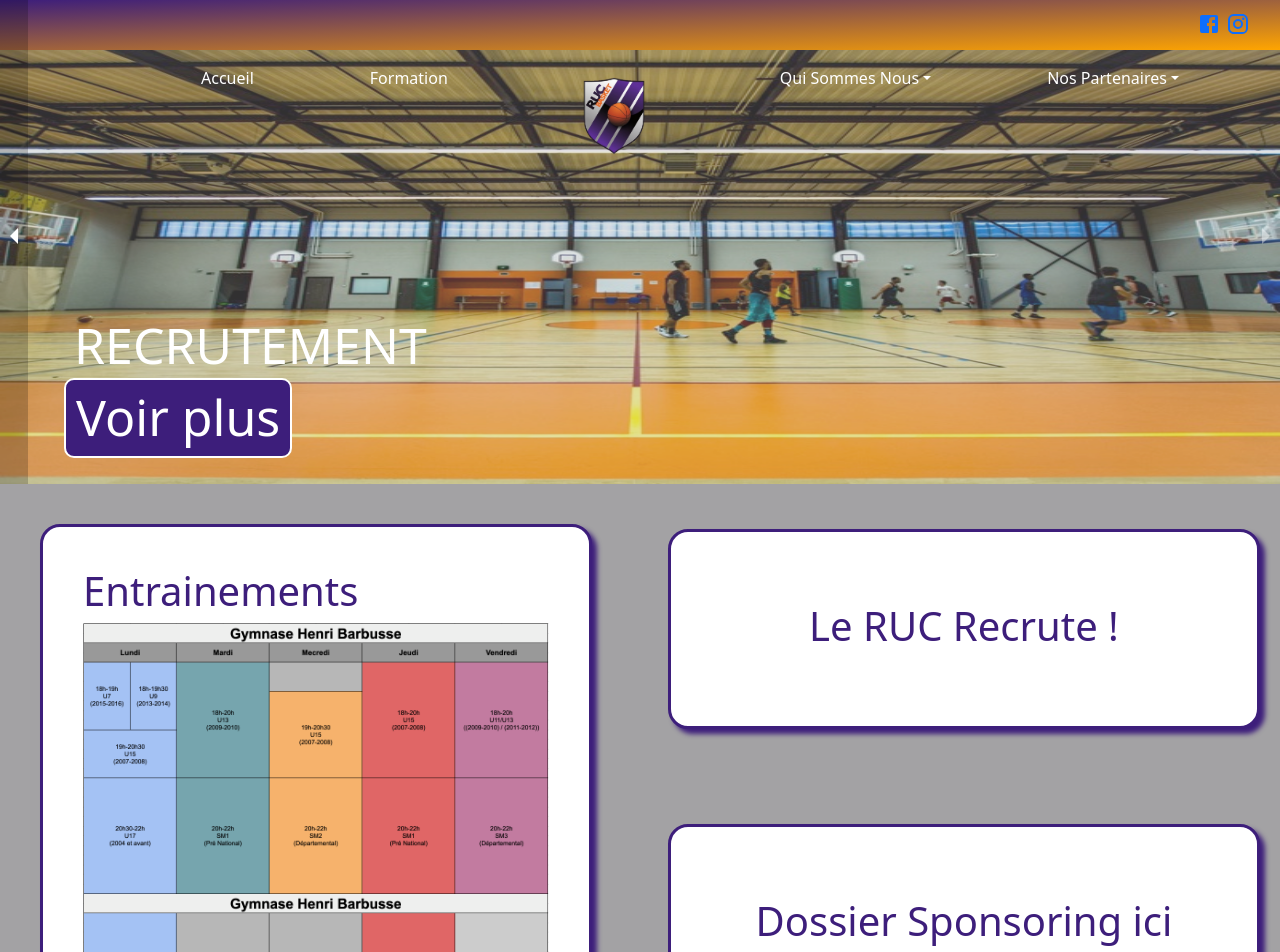
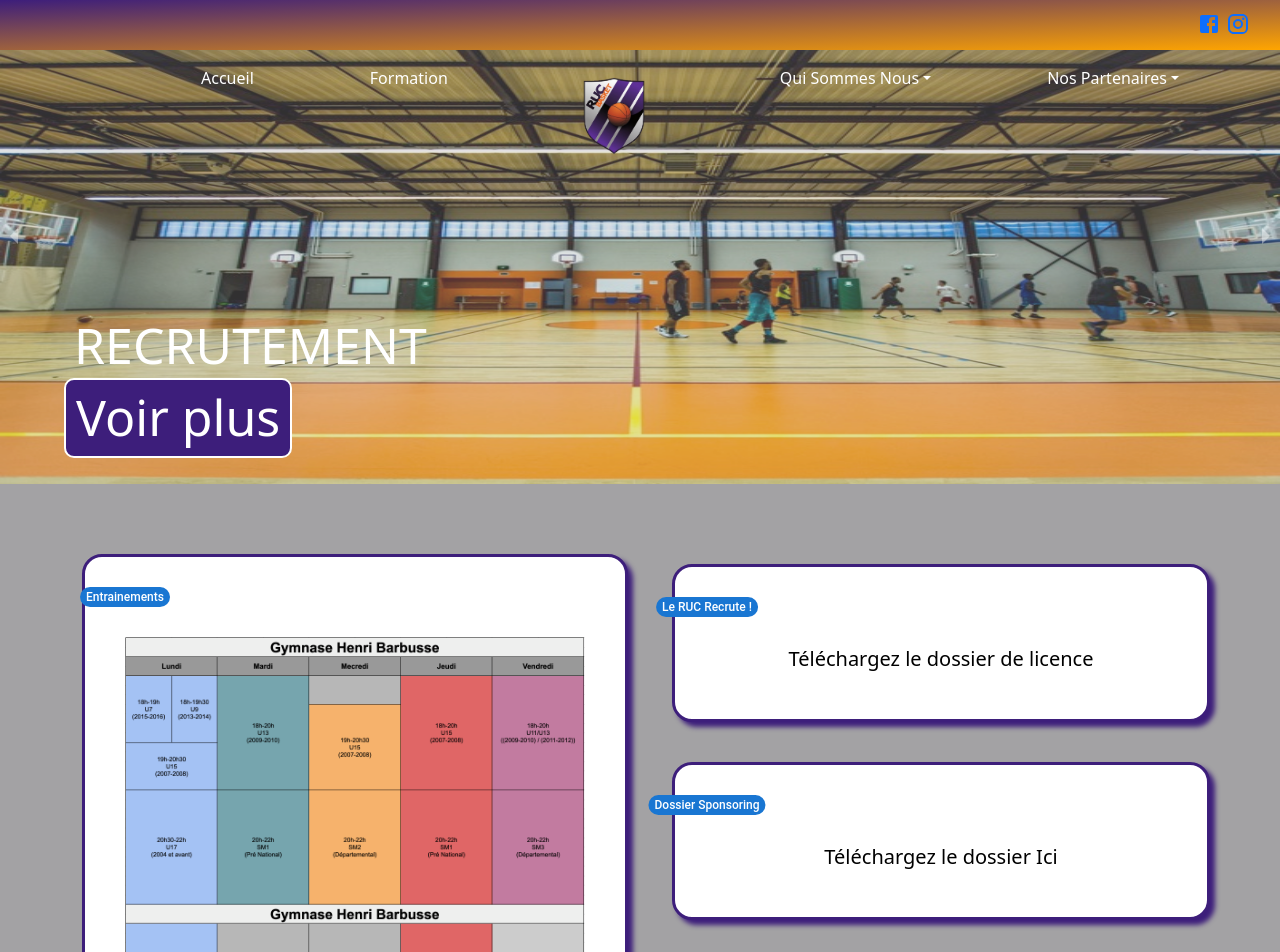
Before and after one commit to warlo51/NextRucb, a Next.js app: page / in a window 1280 px wide. Shown: the top 952 px of the page. Built offline with nearby package versions, Linux system fonts and the light colour scheme.

Commit message:
fix: add @number of issue to functionnal tests

```diff
--- a/components/Actualite.tsx
+++ b/components/Actualite.tsx
@@ -1,6 +1,10 @@
+import { Badge } from "@mui/material";
+
 export default function Actualite() {
     return (
-        <h1>Le RUC Recrute !</h1>
-
+        <div className="divActualite">
+        <Badge badgeContent={"Le RUC Recrute !"} color="primary" anchorOrigin={{vertical: 'top',horizontal: 'left'}} style={{marginBottom:"40px",marginLeft:"20px"}} />
+        <h5><a style={{color:"black"}} href="" download=''>Téléchargez le dossier de licence</a></h5>
+        </div>
     );
 }
--- a/components/Horaires.tsx
+++ b/components/Horaires.tsx
@@ -1,10 +1,11 @@
+import { Badge } from "@mui/material";
 import { Table } from "react-bootstrap";
 
 export default function Horaires() {
     return (
 
        <div className="divHoraires">
-         <h1>Entrainements</h1>
+        <Badge badgeContent={"Entrainements"} color="primary" anchorOrigin={{vertical: 'top',horizontal: 'left'}} style={{marginBottom:"40px"}} />
         <img src="../HorairesEntrainements.png"/>
        </div>
 
--- a/components/Sponsors.tsx
+++ b/components/Sponsors.tsx
@@ -1,9 +1,10 @@
 import PictureAsPdfIcon from '@mui/icons-material/PictureAsPdf';
+import { Badge } from '@mui/material';
 export default function Sponsors() {
     return (
-        <>
-            <a href="../Sponsoring.pdf" download='../Sponsoring.pdf'><h1>Dossier Sponsoring ici</h1></a>
-
-        </>
+        <div className="divSponsors">
+        <Badge badgeContent={"Dossier Sponsoring"} color="primary" anchorOrigin={{vertical: 'top',horizontal: 'left'}} style={{marginBottom:"40px",marginLeft:"20px"}} />
+        <h5><a style={{color:"black"}} href="../Sponsoring.pdf" download='../Sponsoring.pdf'>Téléchargez le dossier Ici</a></h5>
+        </div>
     );
 }
--- a/pages/index.tsx
+++ b/pages/index.tsx
@@ -1,9 +1,9 @@
-import { Grid } from '@mui/material'
+import { Box, Grid } from '@mui/material'
 import type { NextPage } from 'next'
 import Head from 'next/head'
 import Image from 'next/image'
 import Link from 'next/link'
-import { Button } from 'react-bootstrap'
+import { Button, Col, Container, Row } from 'react-bootstrap'
 import Actualite from '../components/Actualite'
 import BandeauIMG from '../components/BandeauIMG'
 import Horaires from '../components/Horaires'
@@ -16,17 +16,15 @@ const Home: NextPage = () => {
   return (
     <Layout>
    <BandeauIMG/>
-   <Grid container spacing={2}>
-    <Grid item xs={12} md={6}>
-    <Horaires/>
-    </Grid>
-    <Grid item xs={12} md={6}>
-    <div className="BoxInfo">
-      <Actualite/>
-      <Sponsors/>
-     </div>
-    </Grid>
-   </Grid>
+   <Container className="containerActu">
+    <Row>
+      <Col xs={12} sm={6}><Horaires/></Col>
+      <Col xs={12} sm={6}>
+        <Row id="rowActu"><Actualite/></Row>
+        <Row id="rowActu"><Sponsors/></Row>
+      </Col>
+    </Row>
+    </Container>
  </Layout>
   );
 }
--- a/styles/globals.css
+++ b/styles/globals.css
@@ -8,6 +8,13 @@ a:link
 }
 #__next{
   background-color: #a3a2a4;
+}
+.css-5x2uyw-MuiBadge-badge{
+  width: 300px;
+  height: 40px;
+  font-size: 18px;
+  margin-left: 100px;
+  background-color: #dc8d32;
 }
 /* HEADER */
 .Header ul{
@@ -166,6 +173,14 @@ z-index: 2;
   color:white;
   cursor: pointer;
 }
+.containerActu{
+  padding:40px;
+  text-align:center;
+}
+#rowActu{
+  margin-top:40px;
+  margin-left:20px;
+}
 /* divHoraire */
 
 .divHoraires{
@@ -175,11 +190,28 @@ z-index: 2;
   background-color: #fff;
   box-shadow: 5px 5px 5px #3d1e7b;
   padding: 40px;
-  margin: 40px;
+  margin-top: 30px;
   border-radius: 20px;
 }
-.divHoraires h1{
-  color: #3d1e7b;
+.divActualite{
+  display: flex;
+  flex-direction: column;
+  border:solid #3d1e7b;
+  background-color: #fff;
+  box-shadow: 5px 5px 5px #3d1e7b;
+  padding: 40px;
+  margin-top: 30px;
+  border-radius: 20px;
+}
+.divSponsors{
+  display: flex;
+  flex-direction: column;
+  border:solid #3d1e7b;
+  background-color: #fff;
+  box-shadow: 5px 5px 5px #3d1e7b;
+  padding: 40px;
+  margin-top: 30px;
+  border-radius: 20px;
 }
 .divHoraires img{
   transition: transform .1s;
@@ -197,6 +229,7 @@ z-index: 2;
   box-shadow: 5px 5px 5px #3d1e7b;
   margin-top: 60px;
   border-radius: 20px;
+  padding: 20px;
   background-color: #fff;
 }
 
@@ -206,6 +239,7 @@ z-index: 2;
   box-shadow: 5px 5px 5px #3d1e7b;
   margin-top: 60px;
   border-radius: 20px;
+  padding: 20px;
   background-color: #fff;
 }
 
@@ -255,6 +289,7 @@ z-index: 2;
 }
 .containerImgPartenaires{
   text-align: center;
+  margin-top: 30px;
 }
 
 /* page formation */
@@ -308,6 +343,9 @@ z-index: 2;
   .imgGoogleMap{
     width: 300px;
   }
+  #rowActu{
+    width: 90%;
+  }
 }
 @media screen and (max-width: 375px) {
   .Bandeau{
```
Also changed, not shown: pages/formation.tsx (+11 -11 lines), pages/partenaires/info.tsx (+9 -5 lines), pages/partenaires/mecenat.tsx (+3 -7 lines), pages/qui/comite.tsx (+6 -16 lines), pages/qui/complexe.tsx (+3 -7 lines), pages/qui/entraineurs.tsx (+27 -7 lines), pages/qui/historique.tsx (+17 -7 lines).
